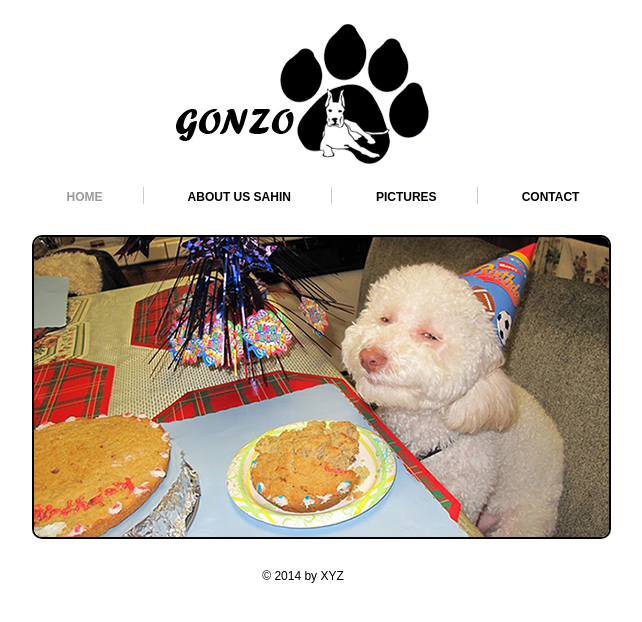
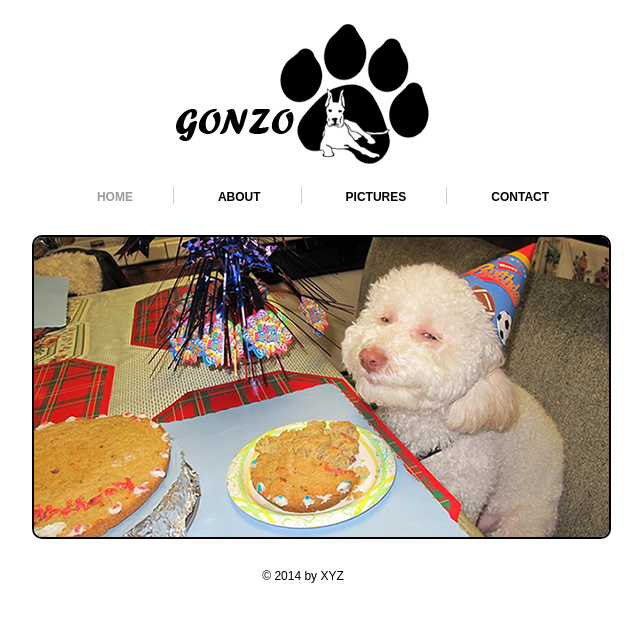
Before and after one commit to abirny/cat, a plain HTML site: page index.html in a window 1280 px wide. Shown: the whole page, without its empty margins (337-979 px from the left). Drawn offline with Linux system fonts and the light colour scheme.

Commit message:
latest version

```diff
--- a/index.html
+++ b/index.html
@@ -20,14 +20,14 @@
 
 	</div>
 
-<!--==========================Header Ends file==========-->
+<!--==========================Header Ends======================================-->
 
 <!--==============================Navigatin starts=============================-->
 
 	<div class="navigation">
 		<ul>
 			<li><a class="active" href="index.html">HOME</a></li>
-			<li><a href="about.html">ABOUT US SAHIN</a></li>
+			<li><a href="about.html">ABOUT</a></li>
 			<li><a href="picture.html">PICTURES</a></li>
 			<li class="bdr"><a class="pdg" href="contact.html">CONTACT</a></li>
 		</ul>
```
